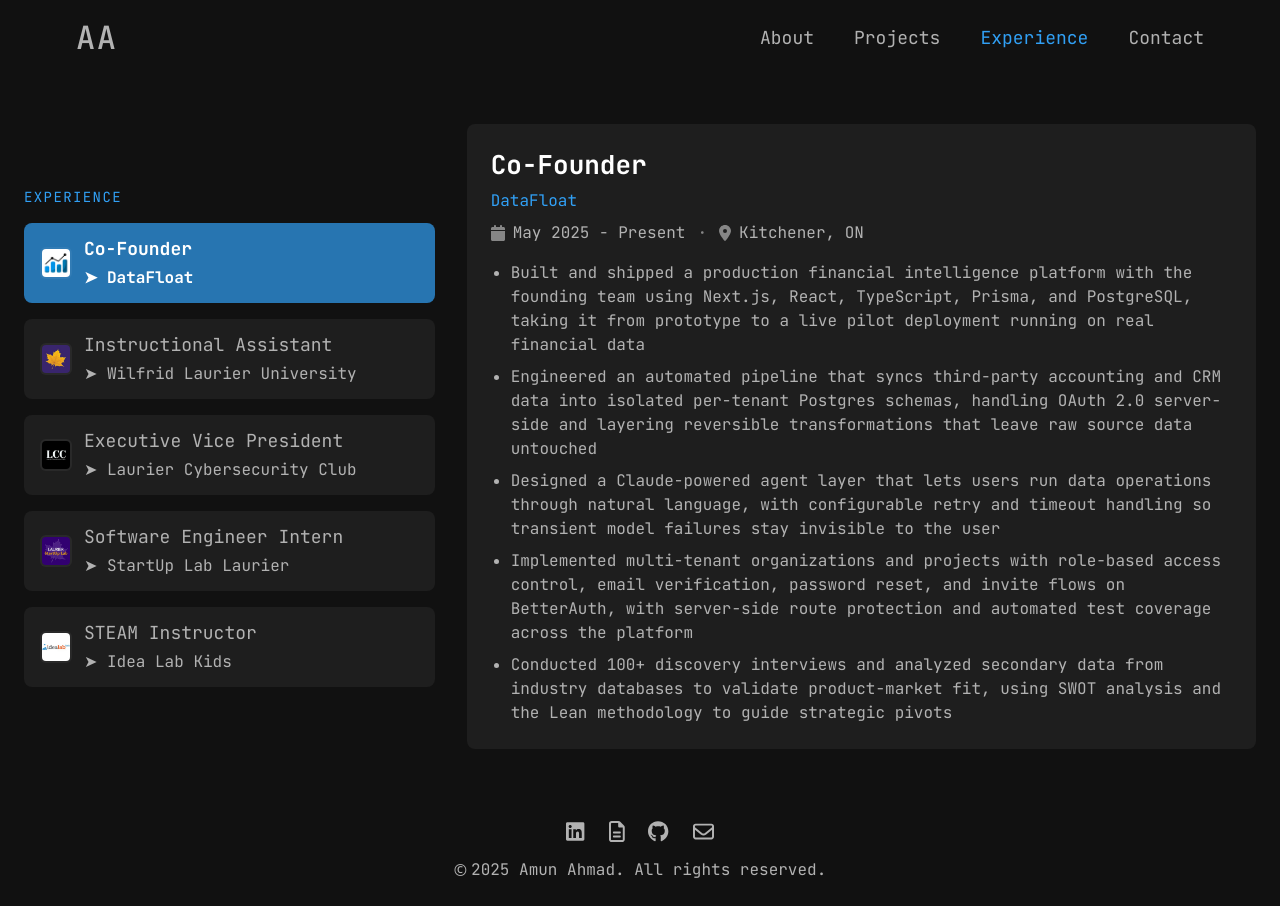
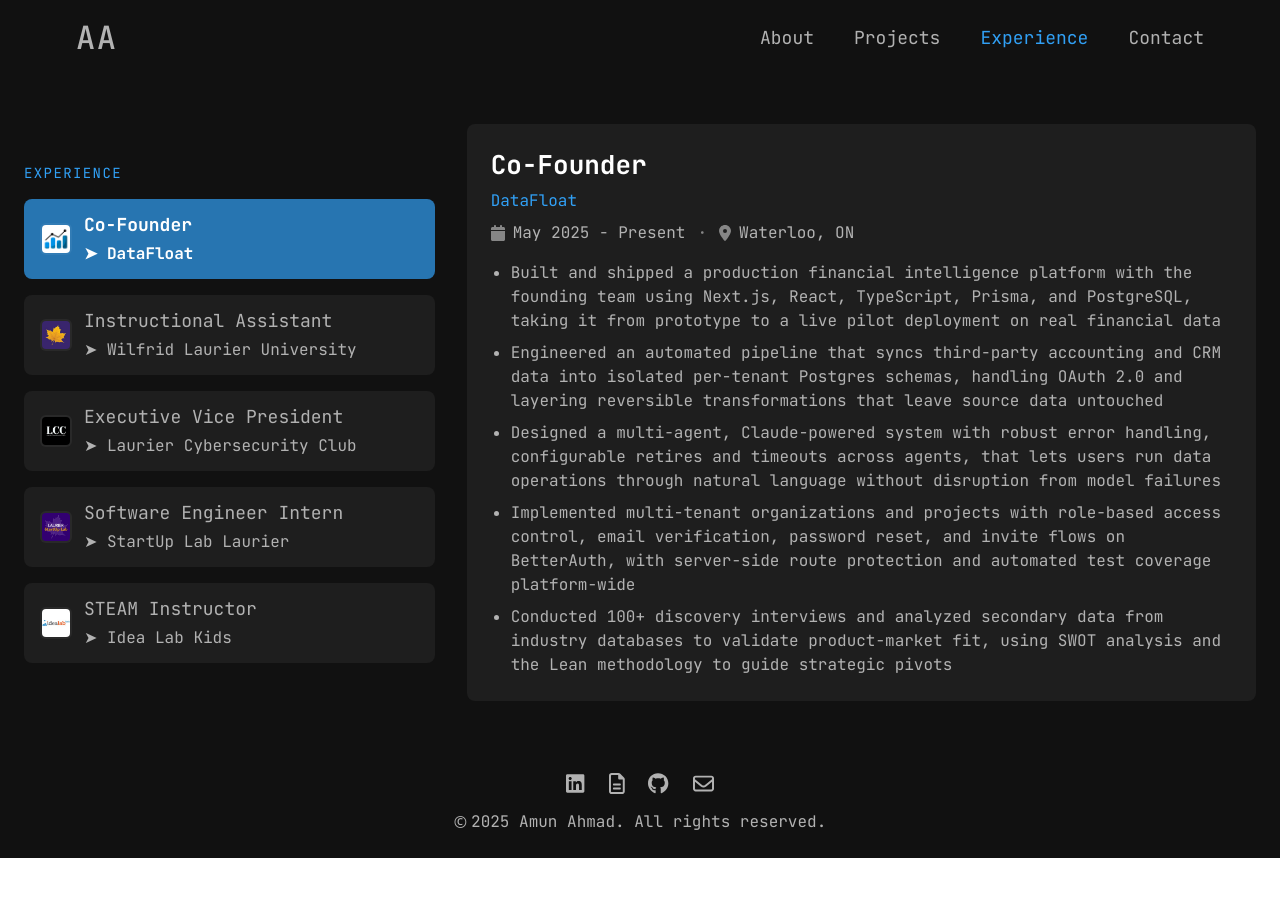
Before and after one commit to AADevelops/personal-portfolio, a React (Vite) app: page /experience in a window 1280 px wide. After the commit the page ends 858 px from the top, so only its background shows below. Built offline with nearby package versions, Linux system fonts and the light colour scheme; the HTML template or start-up script is replaced by a standard one.

Commit message:
Updated resume.

```diff
--- a/src/data/experience.ts
+++ b/src/data/experience.ts
@@ -16,12 +16,12 @@
     logo: "/logos/datafloat.png",
     role: "Co-Founder",
     date: "May 2025 - Present",
-    location: "Kitchener, ON",
+    location: "Waterloo, ON",
     description: [
-      "Built and shipped a production financial intelligence platform with the founding team using Next.js, React, TypeScript, Prisma, and PostgreSQL, taking it from prototype to a live pilot deployment running on real financial data",
-      "Engineered an automated pipeline that syncs third-party accounting and CRM data into isolated per-tenant Postgres schemas, handling OAuth 2.0 server-side and layering reversible transformations that leave raw source data untouched",
-      "Designed a Claude-powered agent layer that lets users run data operations through natural language, with configurable retry and timeout handling so transient model failures stay invisible to the user",
-      "Implemented multi-tenant organizations and projects with role-based access control, email verification, password reset, and invite flows on BetterAuth, with server-side route protection and automated test coverage across the platform",
+      "Built and shipped a production financial intelligence platform with the founding team using Next.js, React, TypeScript, Prisma, and PostgreSQL, taking it from prototype to a live pilot deployment on real financial data",
+      "Engineered an automated pipeline that syncs third-party accounting and CRM data into isolated per-tenant Postgres schemas, handling OAuth 2.0 and layering reversible transformations that leave source data untouched",
+      "Designed a multi-agent, Claude-powered system with robust error handling, configurable retires and timeouts across agents, that lets users run data operations through natural language without disruption from model failures",
+      "Implemented multi-tenant organizations and projects with role-based access control, email verification, password reset, and invite flows on BetterAuth, with server-side route protection and automated test coverage platform-wide",
       "Conducted 100+ discovery interviews and analyzed secondary data from industry databases to validate product-market fit, using SWOT analysis and the Lean methodology to guide strategic pivots"
     ]
   },
```
Also changed, not shown: 1 other file (tests, documents, lock files or other folders).
